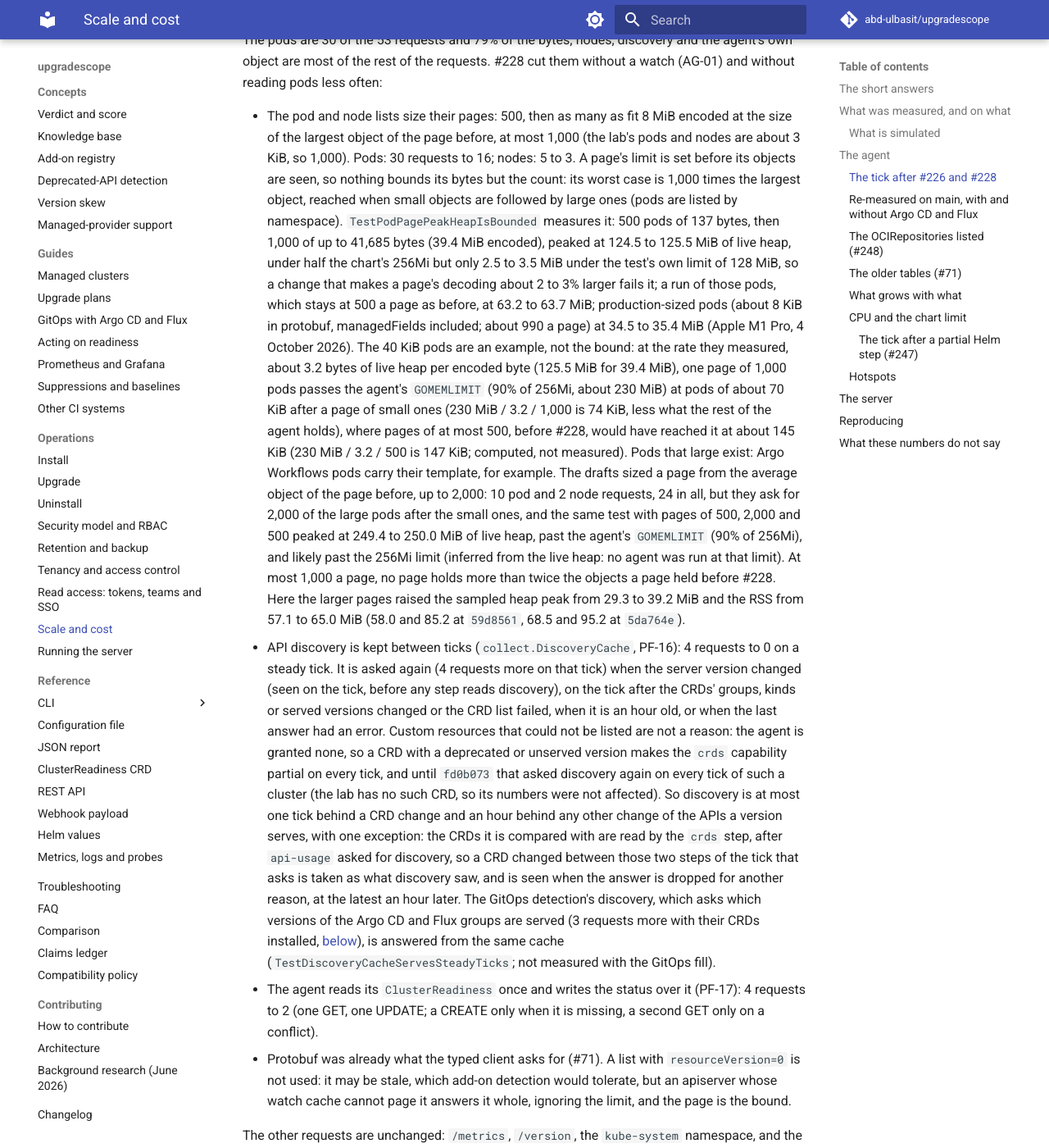
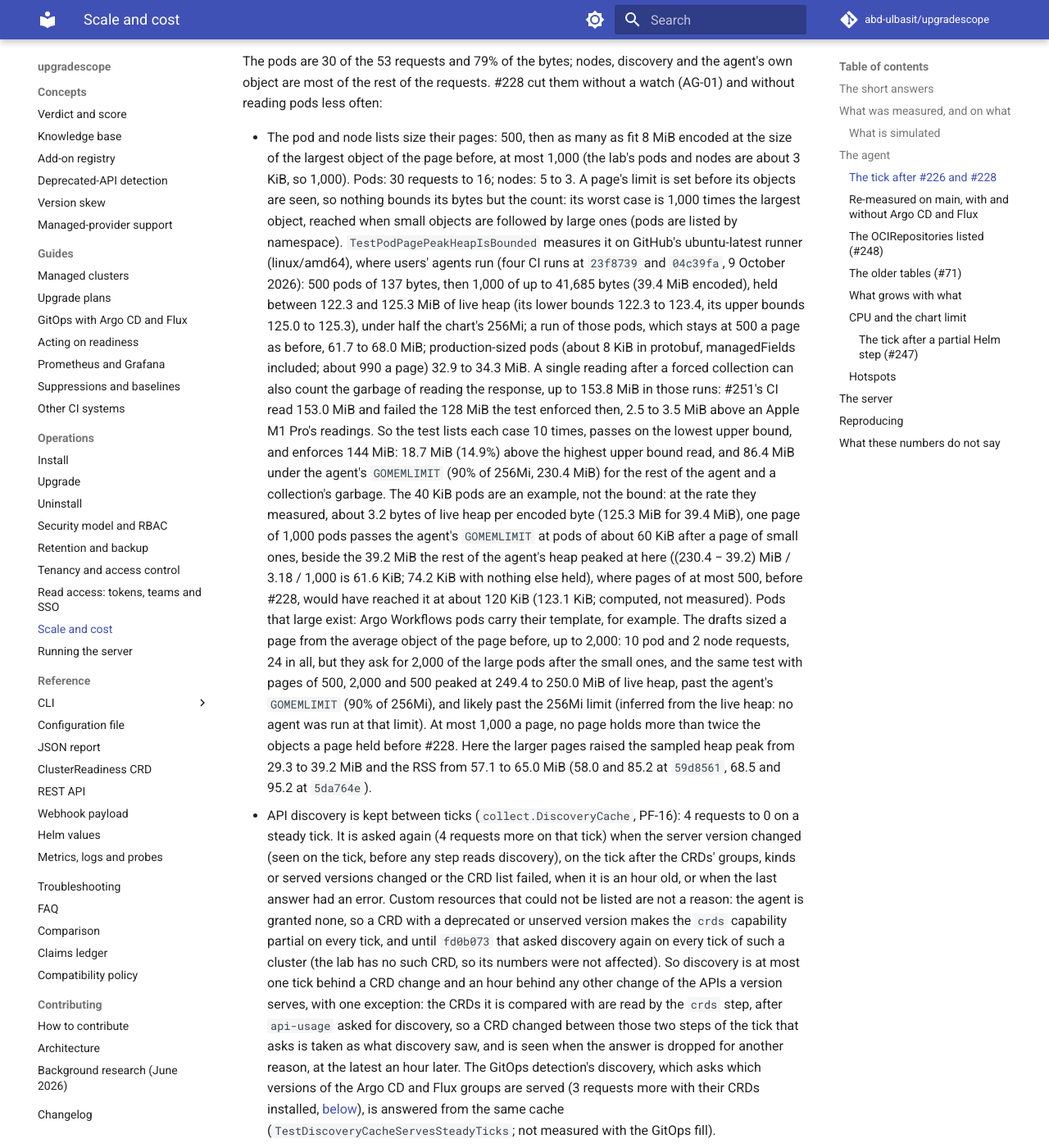
Before and after one commit to abd-ulbasit/upgradescope, an MkDocs documentation site: the page built from docs/operations/scale.md, in a window 1280 px wide and 1400 px high, scrolled down 9018 px. Shown: the whole window at 82% size. Built offline with MkDocs 1.6.1 and Material for MkDocs 9.7.7, drawn with Linux system fonts in a browser that asks for light colours; comment, search, counter and statistics services are not loaded; some of the changed text lies outside the part shown.

Commit message:
docs: the pod page's worst case as GitHub's linux/amd64 runner measures it; pods past about 60 KiB, not 70
PF-02, PF-05, scale.md, install.md, the README and architecture.md cited
an Apple M1 Pro's readings (124.5 to 125.5 MiB) and a 128 MiB test
bound that #251's CI then failed. They now cite four CI runs on GitHub's
ubuntu-latest runner at 23f8739 and 04c39fa (9 October 2026): the worst
case held between 122.3 and 125.3 MiB of live heap, a run of large pods
61.7 to 68.0, production pods 32.9 to 34.3; single readings with the
read's garbage reached 153.8 MiB. The bound is 144 MiB, 18.7 MiB above
the highest upper bound and 86.4 MiB under the chart's GOMEMLIMIT.

The pod size at which one page passes GOMEMLIMIT is now computed beside
what the rest of the agent holds (its benchmark heap peak, 39.2 MiB):
(230.4 - 39.2) MiB / 3.18 / 1,000 is 61.6 KiB, so about 60 KiB, not the
70 KiB that left that out (74.2 KiB with nothing else held); pages of 500
before #228 about 120 KiB, not 145. The page cap is unchanged, so the
steady tick's request count (PF-09) is too.

Refs #11

Co-Authored-By: Claude Fable 5 <noreply@anthropic.com>

```diff
--- a/docs/operations/scale.md
+++ b/docs/operations/scale.md
@@ -87,13 +87,14 @@ quote them.
   request, which only informs scheduling. A pod page is bounded by its count
   only, at most 1,000 pods, so its worst case is 1,000 times the largest
   pod, whatever its size, reached when small pods are followed by large
-  ones. 1,000 pods of about 40 KiB after small ones measured 124.5 to 125.5
-  MiB of live heap in a test (`TestPodPagePeakHeapIsBounded`, which allows
-  128 MiB); at that rate, about 3.2 bytes of live heap per encoded byte,
-  pods of about 70 KiB after small ones would take one page past the agent's
-  `GOMEMLIMIT` (about 230 MiB) and likely past the limit, where the pages of
-  500 before #228 would have reached it at about 145 KiB (computed, not
-  measured; see [the steady tick](#the-tick-after-226-and-228)).
+  ones. 1,000 pods of about 40 KiB after small ones held 122.3 to 125.3 MiB
+  of live heap in a test on GitHub's ubuntu-latest runner
+  (`TestPodPagePeakHeapIsBounded`, which allows 144 MiB); at that rate,
+  about 3.2 bytes of live heap per encoded byte, pods of about 60 KiB after
+  small ones would take one page past the agent's `GOMEMLIMIT` (230.4 MiB)
+  beside what the rest of the agent holds, and likely past the limit, where
+  the pages of 500 before #228 would have reached it at about 120 KiB
+  (computed, not measured; see [the steady tick](#the-tick-after-226-and-228)).
 - **The chart's default CPU limit was too low for such a cluster, and is now
   1 CPU.** As a pod at the old 200m the first tick gave up at its Helm
   step's deadline with 132 of 1,001 releases unread, and a steady tick took
@@ -314,20 +315,28 @@ them without a watch (AG-01) and without reading pods less often:
   are seen, so nothing bounds its bytes but the count: its worst case is
   1,000 times the largest object, reached when small objects are followed by
   large ones (pods are listed by namespace). `TestPodPagePeakHeapIsBounded`
-  measures it: 500 pods of 137 bytes, then 1,000 of up to 41,685 bytes (39.4
-  MiB encoded), peaked at 124.5 to 125.5 MiB of live heap, under half the
-  chart's 256Mi but only 2.5 to 3.5 MiB under the test's own limit of 128
-  MiB, so a change that makes a page's decoding about 2 to 3% larger fails
-  it; a run of those pods, which stays at 500 a page as before, at 63.2 to
-  63.7 MiB; production-sized pods (about 8 KiB in protobuf, managedFields
-  included; about 990 a page) at 34.5 to 35.4 MiB (Apple M1 Pro, 4 October
-  2026). The 40 KiB pods are an example, not the bound: at the rate they
-  measured, about 3.2 bytes of live heap per encoded byte (125.5 MiB for
-  39.4 MiB), one page of 1,000 pods passes the agent's `GOMEMLIMIT` (90% of
-  256Mi, about 230 MiB) at pods of about 70 KiB after a page of small ones
-  (230 MiB / 3.2 / 1,000 is 74 KiB, less what the rest of the agent holds),
-  where pages of at most 500, before #228, would have reached it at about
-  145 KiB (230 MiB / 3.2 / 500 is 147 KiB; computed, not measured). Pods
+  measures it on GitHub's ubuntu-latest runner (linux/amd64), where users'
+  agents run (four CI runs at `23f8739` and `04c39fa`, 9 October 2026): 500
+  pods of 137 bytes, then 1,000 of up to 41,685 bytes (39.4 MiB encoded),
+  held between 122.3 and 125.3 MiB of live heap (its lower bounds 122.3 to
+  123.4, its upper bounds 125.0 to 125.3), under half the chart's 256Mi; a
+  run of those pods, which stays at 500 a page as before, 61.7 to 68.0 MiB;
+  production-sized pods (about 8 KiB in protobuf, managedFields included;
+  about 990 a page) 32.9 to 34.3 MiB. A single reading after a forced
+  collection can also count the garbage of reading the response, up to
+  153.8 MiB in those runs: #251's CI read 153.0 MiB and failed the 128 MiB
+  the test enforced then, 2.5 to 3.5 MiB above an Apple M1 Pro's readings.
+  So the test lists each case 10 times, passes on the lowest upper bound,
+  and enforces 144 MiB: 18.7 MiB (14.9%) above the highest upper bound
+  read, and 86.4 MiB under the agent's `GOMEMLIMIT` (90% of 256Mi, 230.4
+  MiB) for the rest of the agent and a collection's garbage. The 40 KiB
+  pods are an example, not the bound: at the rate they measured, about 3.2
+  bytes of live heap per encoded byte (125.3 MiB for 39.4 MiB), one page of
+  1,000 pods passes the agent's `GOMEMLIMIT` at pods of about 60 KiB after a
+  page of small ones, beside the 39.2 MiB the rest of the agent's heap
+  peaked at here ((230.4 − 39.2) MiB / 3.18 / 1,000 is 61.6 KiB; 74.2 KiB
+  with nothing else held), where pages of at most 500, before #228, would
+  have reached it at about 120 KiB (123.1 KiB; computed, not measured). Pods
   that large exist: Argo Workflows pods carry their template, for example.
   The drafts sized a page from the average object of the page before, up to
   2,000: 10 pod and 2 node requests, 24 in all, but they ask for 2,000 of
```
Also changed, not shown: README.md (+1 -1 lines), docs/architecture.md (+9 -8 lines), docs/claims.md (+2 -2 lines), docs/operations/install.md (+3 -2 lines), 1 other file.
